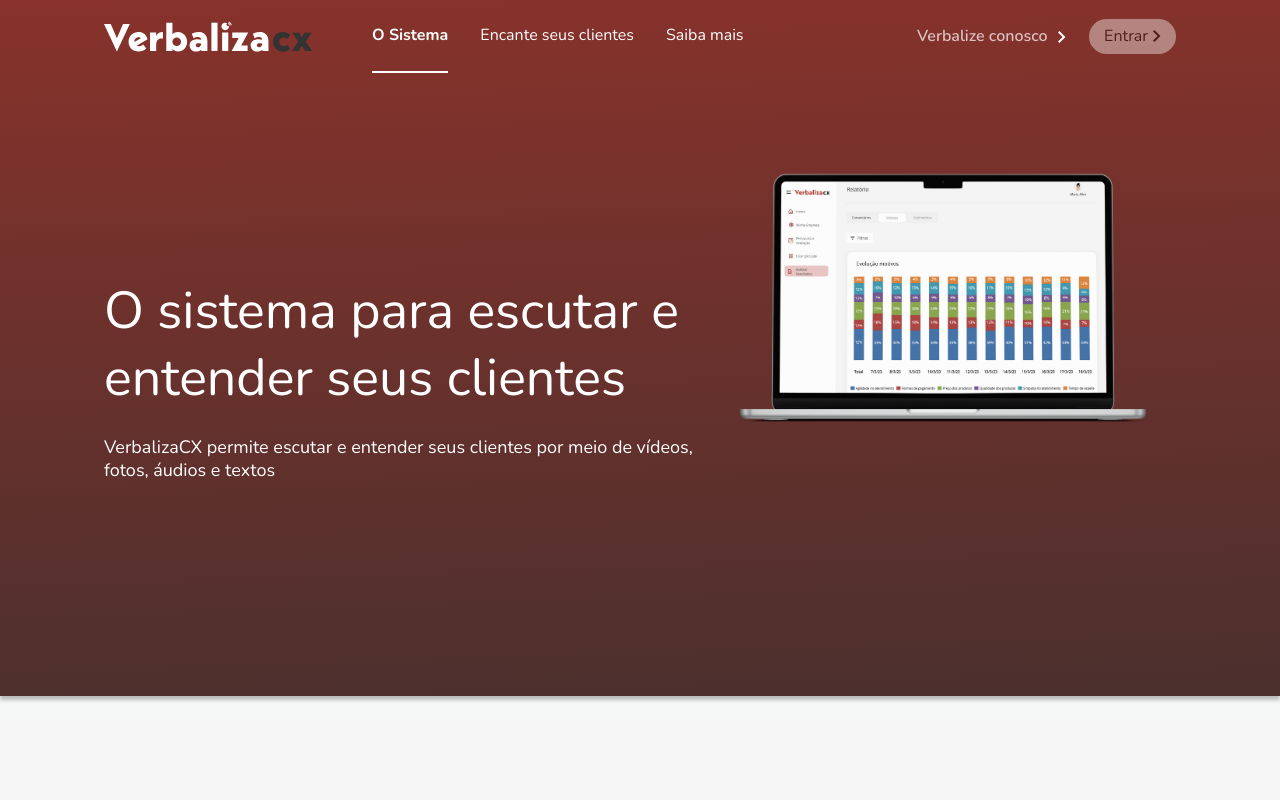
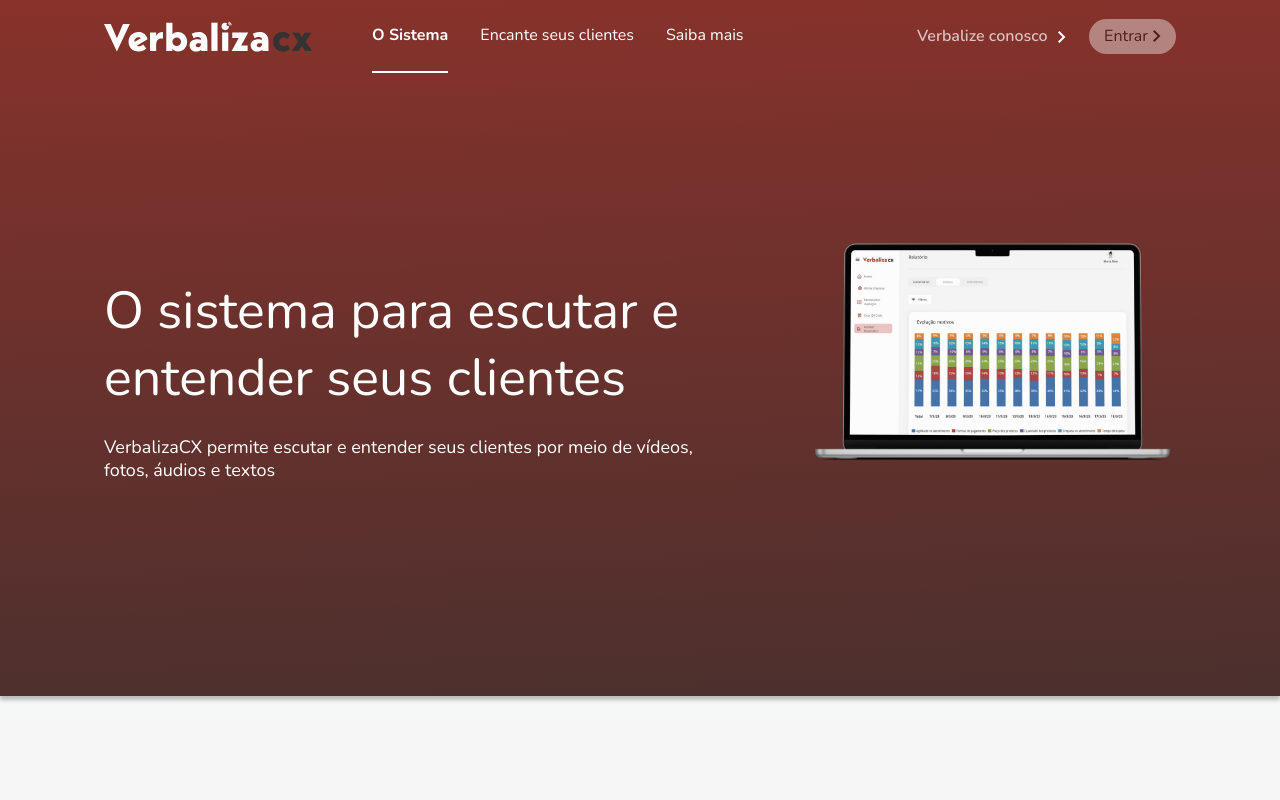
Before and after one commit to CodeTheFato/Verbaliza-site, a Next.js app: page / in a window 1280 px wide. Shown: the top 800 px of the page. Built offline with nearby package versions, Linux system fonts and the light colour scheme.

Commit message:
feat: Invert order

```diff
--- a/src/app/components/home/styles.css
+++ b/src/app/components/home/styles.css
@@ -66,6 +66,11 @@
   margin-bottom: 0.4rem;
 }
 
+#home .phone-img{
+  width: 100%;
+  max-width: 308px;
+}
+
 @media (min-width: 1024px) {
 
    /* ============================ HOME ============================ */
@@ -105,4 +110,9 @@
   #home img {
     width: 42rem;
   }
+
+  #home .notebook-banner{
+    margin-top: 8rem;
+    margin-left: 10rem;
+  }
 }
--- a/src/app/components/sectionJourney/SectionJourney.tsx
+++ b/src/app/components/sectionJourney/SectionJourney.tsx
@@ -83,6 +83,14 @@ export function SectionJourney() {
               <Image
                 width={700}
                 height={479}
+                src="/assets/companyJourney/screen.png"
+                alt="Aplicativo Verbaliza"
+              />
+            </div>
+            <div className="company-journey-img">
+              <Image
+                width={700}
+                height={479}
                 src="/assets/companyJourney/1-screen.png"
                 alt="Aplicativo Verbaliza"
               />
@@ -95,14 +103,6 @@ export function SectionJourney() {
                 alt="Aplicativo Verbaliza"
               />
             </div>
-            <div className="company-journey-img">
-              <Image
-                width={700}
-                height={479}
-                src="/assets/companyJourney/screen.png"
-                alt="Aplicativo Verbaliza"
-              />
-            </div>
           </Carousel>
         </div>
       </div>
```
